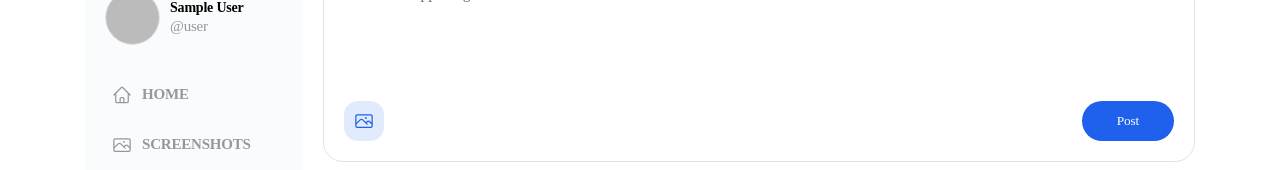
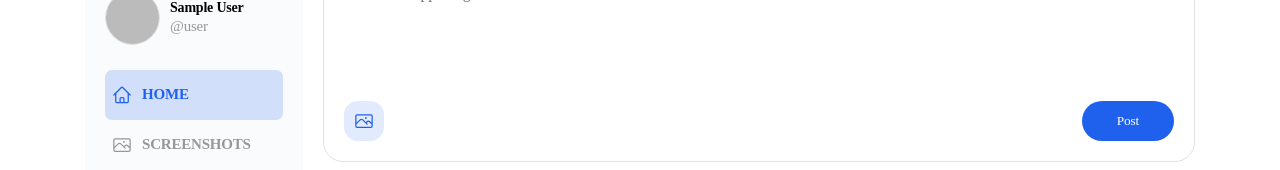
Before and after one commit to furiouskermit/TwitterClone, a React (Vite) app in the folder twitter-clone/: page / in a window 1280 px wide. Shown: the part 135-305 px from the top of the page. Built offline with nearby package versions, Linux system fonts and the light colour scheme; no server answers; the database is empty; sample sign-in values are in the browser's storage; a web font is replaced by a local one.

Commit message:
header menu css edit

```diff
--- a/twitter-clone/src/components/layout.tsx
+++ b/twitter-clone/src/components/layout.tsx
@@ -1,5 +1,5 @@
 import { signOut } from "firebase/auth";
-import { Link, Outlet, useNavigate, useOutletContext } from "react-router-dom";
+import { Link, Outlet, useLocation, useNavigate, useOutletContext } from "react-router-dom";
 import styled from "styled-components";
 import { auth } from "../firebase";
 import { useEffect, useState } from "react";
@@ -58,7 +58,11 @@ const MenuItem = styled.button`
     text-transform: uppercase;
     font-weight: bold;
     color: var(--text-muted);
-    &:hover {
+    &.active {
+        background-color: rgba(var(--point-rgb), 0.18);
+        color: var(--point);
+    }
+    &:not(.active):hover {
         background-color: #eaebec;
         color: #333;
     }
@@ -71,6 +75,7 @@ type ContextType = { changeUserInfo: (item: any)=>void, globalUserInfo: any };
 
 export default function Layout(){
     const user = auth.currentUser;
+    const { pathname } = useLocation();
     const navigate = useNavigate();
     const [globalUserInfo, setUserInfo] = useState({
         displayName: user?.displayName,
@@ -91,6 +96,10 @@ export default function Layout(){
         }
     }, []);
 
+    useEffect(()=>{
+        console.log(pathname, 'path changed')
+    }, [pathname]);
+
     const changeUserInfo = (item: any) => {
         setUserInfo(item);
     }
@@ -109,7 +118,7 @@ export default function Layout(){
                     </UserItem>
                     <Menu>
                         <Link to="/">
-                            <MenuItem>
+                            <MenuItem className={pathname === "/" ? "active" : ""}>
                                 <svg xmlns="http://www.w3.org/2000/svg" fill="none" viewBox="0 0 24 24" strokeWidth={1.5} stroke="currentColor" className="size-6">
                                     <path strokeLinecap="round" strokeLinejoin="round" d="m2.25 12 8.954-8.955c.44-.439 1.152-.439 1.591 0L21.75 12M4.5 9.75v10.125c0 .621.504 1.125 1.125 1.125H9.75v-4.875c0-.621.504-1.125 1.125-1.125h2.25c.621 0 1.125.504 1.125 1.125V21h4.125c.621 0 1.125-.504 1.125-1.125V9.75M8.25 21h8.25" />
                                 </svg>
@@ -117,7 +126,7 @@ export default function Layout(){
                             </MenuItem>
                         </Link>
                         <Link to="/screenshots">
-                            <MenuItem>
+                            <MenuItem className={pathname.includes("/screenshots") ? "active" : ""}>
                                 <svg xmlns="http://www.w3.org/2000/svg" fill="none" viewBox="0 0 24 24" strokeWidth={1.5} stroke="currentColor" className="size-6">
                                     <path strokeLinecap="round" strokeLinejoin="round" d="m2.25 15.75 5.159-5.159a2.25 2.25 0 0 1 3.182 0l5.159 5.159m-1.5-1.5 1.409-1.409a2.25 2.25 0 0 1 3.182 0l2.909 2.909m-18 3.75h16.5a1.5 1.5 0 0 0 1.5-1.5V6a1.5 1.5 0 0 0-1.5-1.5H3.75A1.5 1.5 0 0 0 2.25 6v12a1.5 1.5 0 0 0 1.5 1.5Zm10.5-11.25h.008v.008h-.008V8.25Zm.375 0a.375.375 0 1 1-.75 0 .375.375 0 0 1 .75 0Z" />
                                 </svg>
@@ -125,7 +134,7 @@ export default function Layout(){
                             </MenuItem>
                         </Link>
                         <Link to="/spoilers">
-                            <MenuItem>
+                            <MenuItem className={pathname.includes("/spoilers") ? "active" : ""}>
                                 <svg xmlns="http://www.w3.org/2000/svg" fill="none" viewBox="0 0 24 24" strokeWidth={1.5} stroke="currentColor" className="size-6">
                                     <path strokeLinecap="round" strokeLinejoin="round" d="M20.25 8.511c.884.284 1.5 1.128 1.5 2.097v4.286c0 1.136-.847 2.1-1.98 2.193-.34.027-.68.052-1.02.072v3.091l-3-3c-1.354 0-2.694-.055-4.02-.163a2.115 2.115 0 0 1-.825-.242m9.345-8.334a2.126 2.126 0 0 0-.476-.095 48.64 48.64 0 0 0-8.048 0c-1.131.094-1.976 1.057-1.976 2.192v4.286c0 .837.46 1.58 1.155 1.951m9.345-8.334V6.637c0-1.621-1.152-3.026-2.76-3.235A48.455 48.455 0 0 0 11.25 3c-2.115 0-4.198.137-6.24.402-1.608.209-2.76 1.614-2.76 3.235v6.226c0 1.621 1.152 3.026 2.76 3.235.577.075 1.157.14 1.74.194V21l4.155-4.155" />
                                 </svg>
@@ -133,7 +142,7 @@ export default function Layout(){
                             </MenuItem>
                         </Link>
                         <Link to="/tips">
-                            <MenuItem>
+                            <MenuItem className={pathname.includes("/tips") ? "active" : ""}>
                                 <svg xmlns="http://www.w3.org/2000/svg" fill="none" viewBox="0 0 24 24" strokeWidth={1.5} stroke="currentColor" className="size-6">
                                     <path strokeLinecap="round" strokeLinejoin="round" d="M12 18v-5.25m0 0a6.01 6.01 0 0 0 1.5-.189m-1.5.189a6.01 6.01 0 0 1-1.5-.189m3.75 7.478a12.06 12.06 0 0 1-4.5 0m3.75 2.383a14.406 14.406 0 0 1-3 0M14.25 18v-.192c0-.983.658-1.823 1.508-2.316a7.5 7.5 0 1 0-7.517 0c.85.493 1.509 1.333 1.509 2.316V18" />
                                 </svg>
@@ -141,7 +150,7 @@ export default function Layout(){
                             </MenuItem>
                         </Link>
                         <Link to="/profile">
-                            <MenuItem>
+                            <MenuItem className={pathname.includes("/profile") ? "active" : ""}>
                                 <svg xmlns="http://www.w3.org/2000/svg" fill="none" viewBox="0 0 24 24" strokeWidth={1.5} stroke="currentColor" className="size-6">
                                     <path strokeLinecap="round" strokeLinejoin="round" d="M15.75 6a3.75 3.75 0 1 1-7.5 0 3.75 3.75 0 0 1 7.5 0ZM4.501 20.118a7.5 7.5 0 0 1 14.998 0A17.933 17.933 0 0 1 12 21.75c-2.676 0-5.216-.584-7.499-1.632Z" />
                                 </svg>
@@ -151,7 +160,7 @@ export default function Layout(){
                     </Menu>
                 </Column>
                 <Column>
-                    <MenuItem onClick={logOut}>
+                    <MenuItem>
                         <svg xmlns="http://www.w3.org/2000/svg" fill="none" viewBox="0 0 24 24" strokeWidth={1.5} stroke="currentColor" className="size-6">
                             <path strokeLinecap="round" strokeLinejoin="round" d="M15.75 9V5.25A2.25 2.25 0 0 0 13.5 3h-6a2.25 2.25 0 0 0-2.25 2.25v13.5A2.25 2.25 0 0 0 7.5 21h6a2.25 2.25 0 0 0 2.25-2.25V15M12 9l-3 3m0 0 3 3m-3-3h12.75" />
                         </svg>
```
Also changed, not shown: 1 other file (tests, documents, lock files or other folders).
